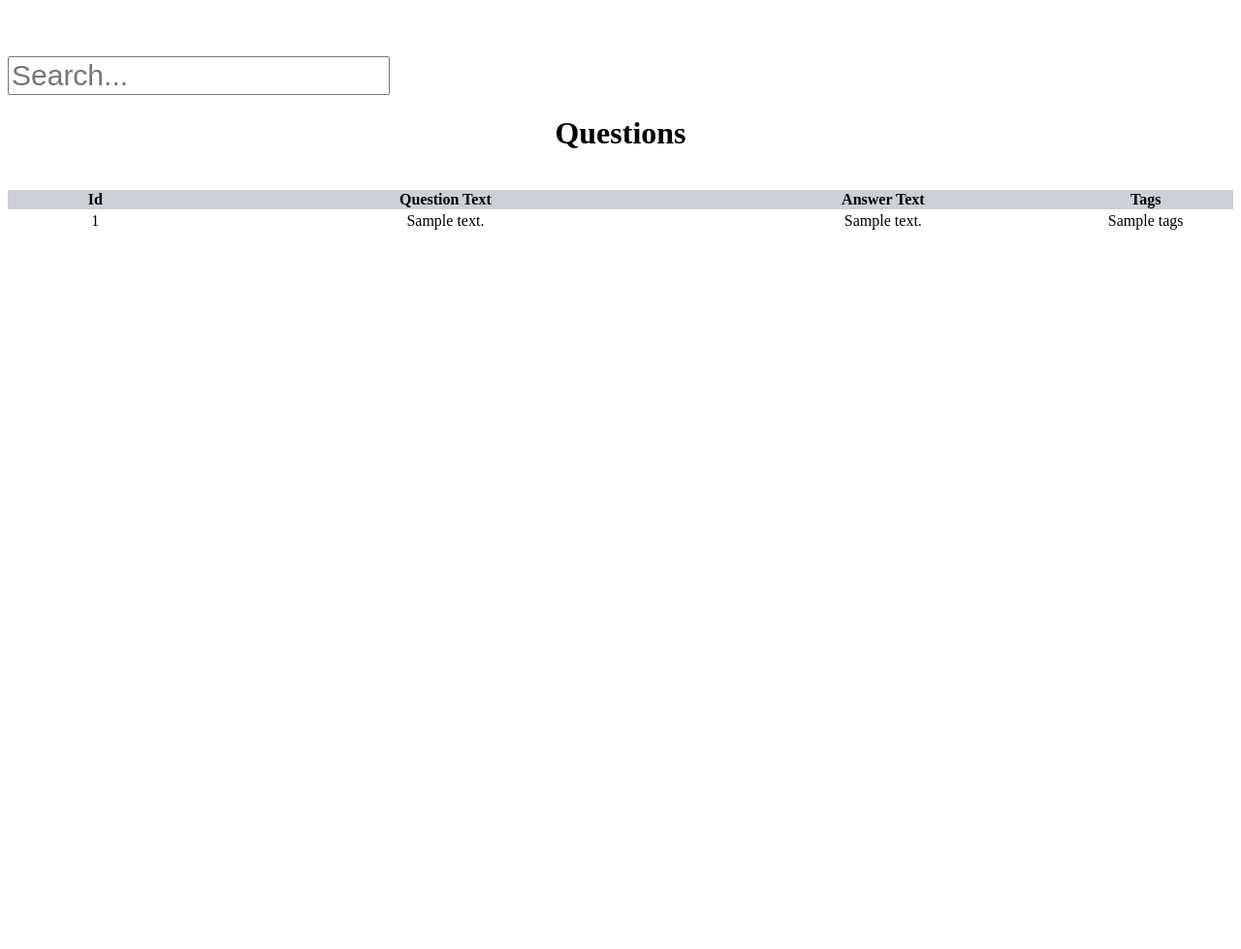
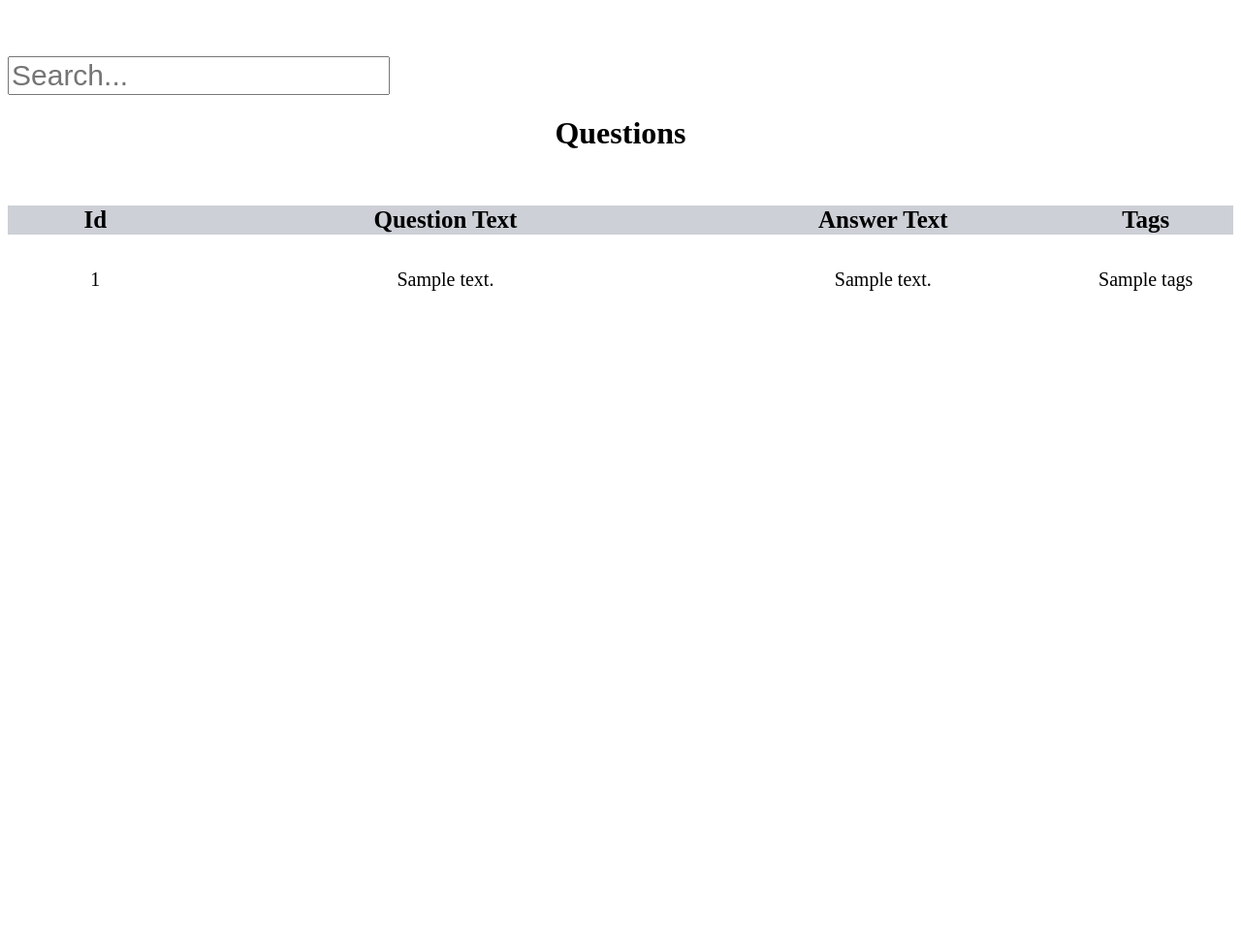
Before and after one commit to sagar-sharma-netizen/questions, a Django app: template apis/templates/question_list.html in a window 1280 px wide. Shown: the top 979 px of the page at 97% size. Run offline with Django 3.2, Linux system fonts and the light colour scheme; the template is opened without the code that fills it: most values are stand-ins (such as "Sample title", 1, 10 or a date in 2020); data that the repository does not hold is empty.

Commit message:
added view for questions

```diff
--- a/apis/templates/question_list.html
+++ b/apis/templates/question_list.html
@@ -41,9 +41,9 @@
     <div class="container">
         <h1 style="text-align: center">Questions</h1><br>
         {% if page_obj %}
-        <table class="table table-responsive" style="width: 100%; height: 100%;" cellspacing="0">
+        <table class="table table-responsive" style="width: 100%; height: 100%; border-spacing: 0 0.5em" cellspacing="0">
             <thead>
-            <tr style="background-color: #cdd0d6">
+            <tr style="background-color: #cdd0d6; font-size: 25px">
                 <th style="width:10%;white-space: wrap;text-align: center;">Id</th>
                 <th style="width:30%;white-space: wrap;text-align: center;">Question Text</th>
                 <th style="width:20%;white-space: wrap;text-align: center;">Answer Text</th>
@@ -53,7 +53,7 @@
             <td></td>
             <tbody>
             {% for item in page_obj %}
-                <tr>
+                <tr style="font-size: 20px">
                     <td style="width:10%;white-space: wrap;text-align: center;">{{item.id}}</td>
                     <td style="width:30%;white-space: wrap;text-align: center;">{{item.question_text}}</td>
                     <td style="width:20%;white-space: wrap;text-align: center;">{{item.answer_text}}</td>
--- a/apis/views.py
+++ b/apis/views.py
@@ -18,6 +18,7 @@ def list_questions(request):
             | Q(answer_text__icontains=query)
             # | Q(tags__contains=query)
         )
+    objects = objects.order_by("pk")
     paginated = Paginator(objects, per_page=settings.DEFAULT_PAGE_SIZE)
     page_obj = paginated.get_page(page)
     return render(request, template_name, {"page_obj": page_obj})
```
